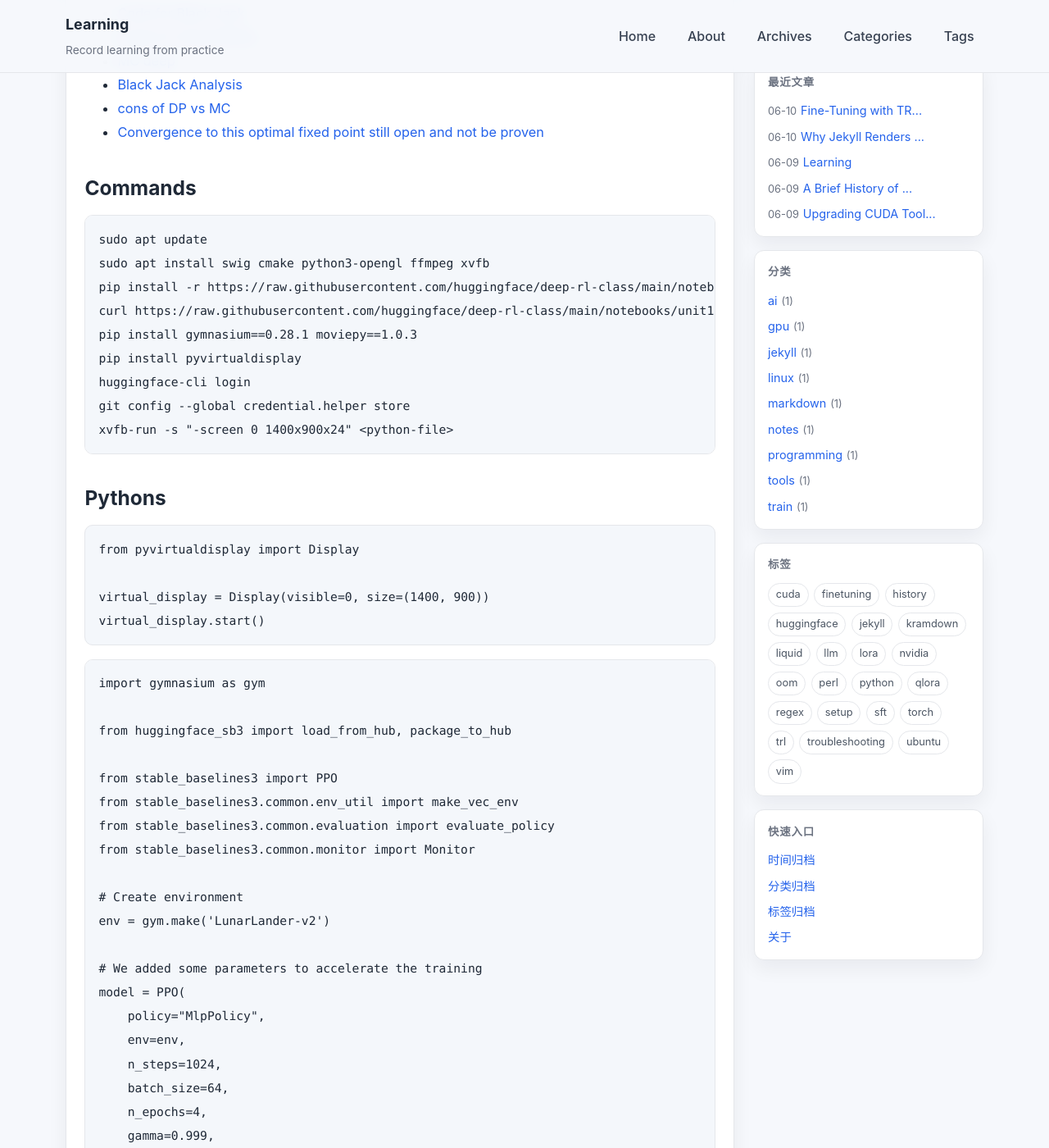
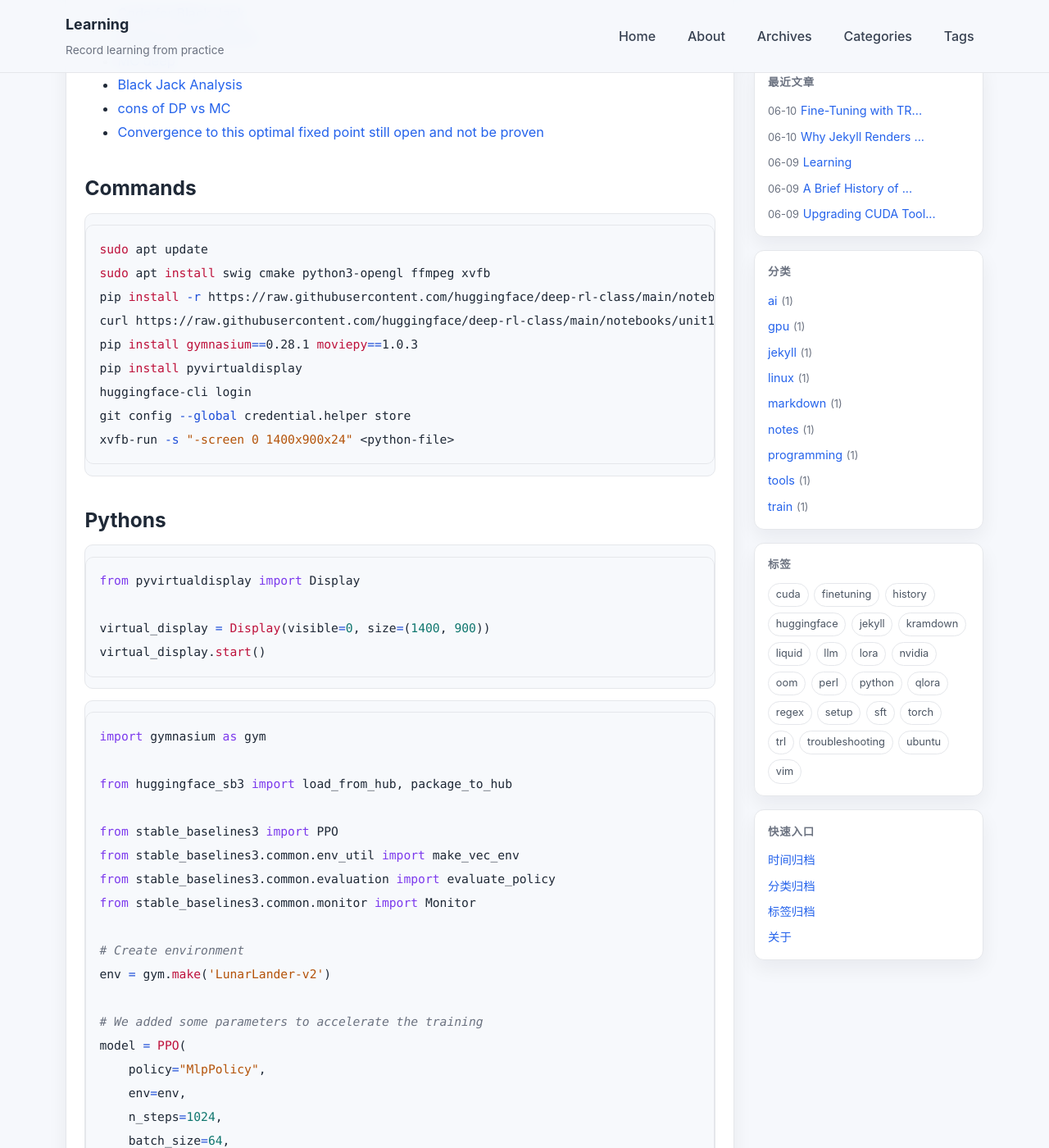
Before and after one commit to guominjia/learn, a Jekyll site: the page built from ai/reinforcement-learning.md, in a window 1280 px wide and 1400 px high, scrolled down 590 px. Shown: the whole window at 82% size. Built offline with Jekyll 4.4.1, drawn with Linux system fonts in a browser that asks for light colours; our own code applies the rules of GitHub Pages for plain Markdown files.

Commit message:
feat: Support highlight for code block
Enhance code highlighting styles: add custom styles for highlighted code blocks and improve overall appearance

```diff
--- a/_config.yml
+++ b/_config.yml
@@ -3,6 +3,12 @@ description: Record learning from practice
 lang: zh-CN
 timezone: Asia/Shanghai
 permalink: /:categories/:title/
+
+markdown: kramdown
+highlighter: rouge
+kramdown:
+  input: GFM
+  syntax_highlighter: rouge
 
 defaults:
   - scope:
--- a/assets/css/style.scss
+++ b/assets/css/style.scss
@@ -226,6 +226,111 @@ a:hover {
   background: var(--surface-soft);
 }
 
+.content-wrap .highlighter-rouge,
+.content-wrap div.highlight {
+  margin: 0.85rem 0;
+  border: 1px solid var(--border);
+  border-radius: 10px;
+  background: #f7f9fc;
+  overflow: hidden;
+}
+
+.content-wrap .highlighter-rouge pre,
+.content-wrap div.highlight pre {
+  margin: 0;
+  border: 0;
+  border-radius: 0;
+  background: transparent;
+}
+
+.content-wrap .highlighter-rouge code,
+.content-wrap div.highlight code {
+  background: transparent;
+  border: 0;
+  padding: 0;
+}
+
+.content-wrap .highlight {
+  color: #1f2937;
+}
+
+.content-wrap .highlight .c,
+.content-wrap .highlight .cm,
+.content-wrap .highlight .cp,
+.content-wrap .highlight .c1,
+.content-wrap .highlight .cs {
+  color: #6b7280;
+  font-style: italic;
+}
+
+.content-wrap .highlight .k,
+.content-wrap .highlight .kc,
+.content-wrap .highlight .kd,
+.content-wrap .highlight .kn,
+.content-wrap .highlight .kp,
+.content-wrap .highlight .kr,
+.content-wrap .highlight .kt {
+  color: #7c3aed;
+}
+
+.content-wrap .highlight .nt,
+.content-wrap .highlight .ow,
+.content-wrap .highlight .o {
+  color: #1d4ed8;
+}
+
+.content-wrap .highlight .s,
+.content-wrap .highlight .sa,
+.content-wrap .highlight .sb,
+.content-wrap .highlight .sc,
+.content-wrap .highlight .dl,
+.content-wrap .highlight .sd,
+.content-wrap .highlight .s2,
+.content-wrap .highlight .se,
+.content-wrap .highlight .sh,
+.content-wrap .highlight .si,
+.content-wrap .highlight .sx,
+.content-wrap .highlight .sr,
+.content-wrap .highlight .s1,
+.content-wrap .highlight .ss {
+  color: #b45309;
+}
+
+.content-wrap .highlight .m,
+.content-wrap .highlight .mb,
+.content-wrap .highlight .mf,
+.content-wrap .highlight .mh,
+.content-wrap .highlight .mi,
+.content-wrap .highlight .il,
+.content-wrap .highlight .mo {
+  color: #0f766e;
+}
+
+.content-wrap .highlight .na,
+.content-wrap .highlight .nb,
+.content-wrap .highlight .nc,
+.content-wrap .highlight .nd,
+.content-wrap .highlight .ne,
+.content-wrap .highlight .nf,
+.content-wrap .highlight .nl,
+.content-wrap .highlight .nn,
+.content-wrap .highlight .no,
+.content-wrap .highlight .nv,
+.content-wrap .highlight .vc,
+.content-wrap .highlight .vg,
+.content-wrap .highlight .vi {
+  color: #be123c;
+}
+
+.content-wrap .highlight .err,
+.content-wrap .highlight .gd {
+  color: #b91c1c;
+}
+
+.content-wrap .highlight .gi {
+  color: #15803d;
+}
+
 .content-wrap code {
   font-family: ui-monospace, SFMono-Regular, Menlo, Consolas, "Liberation Mono", monospace;
   font-size: 0.9em;
```
